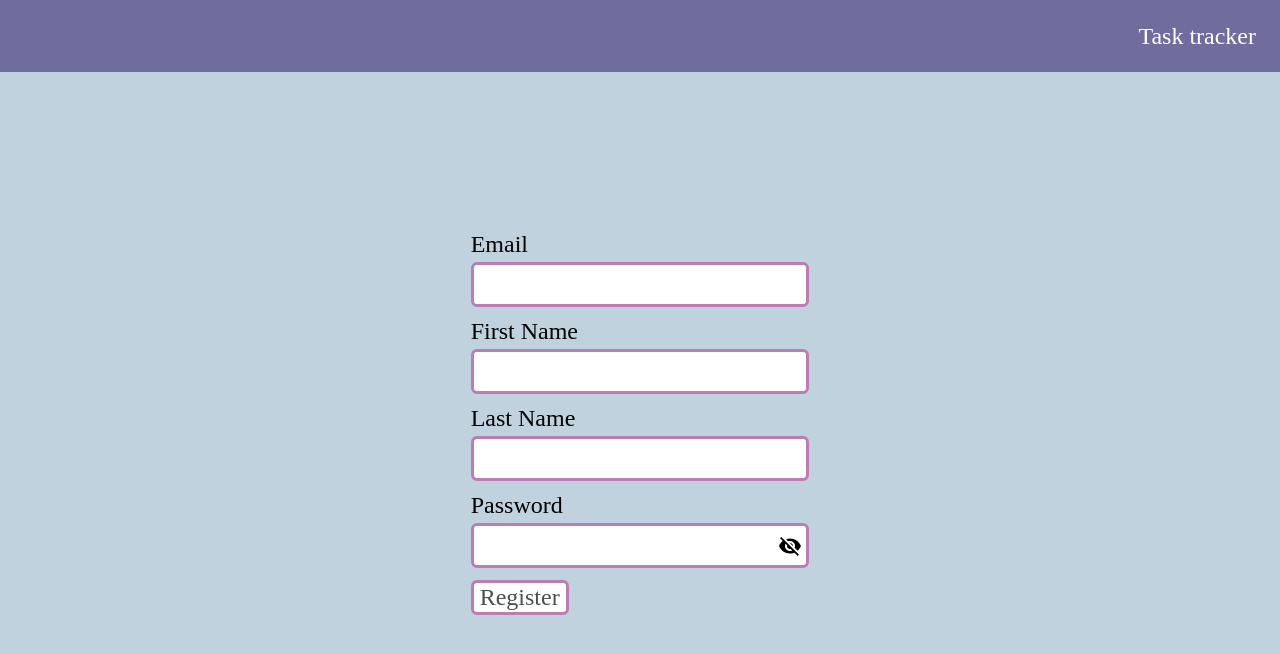
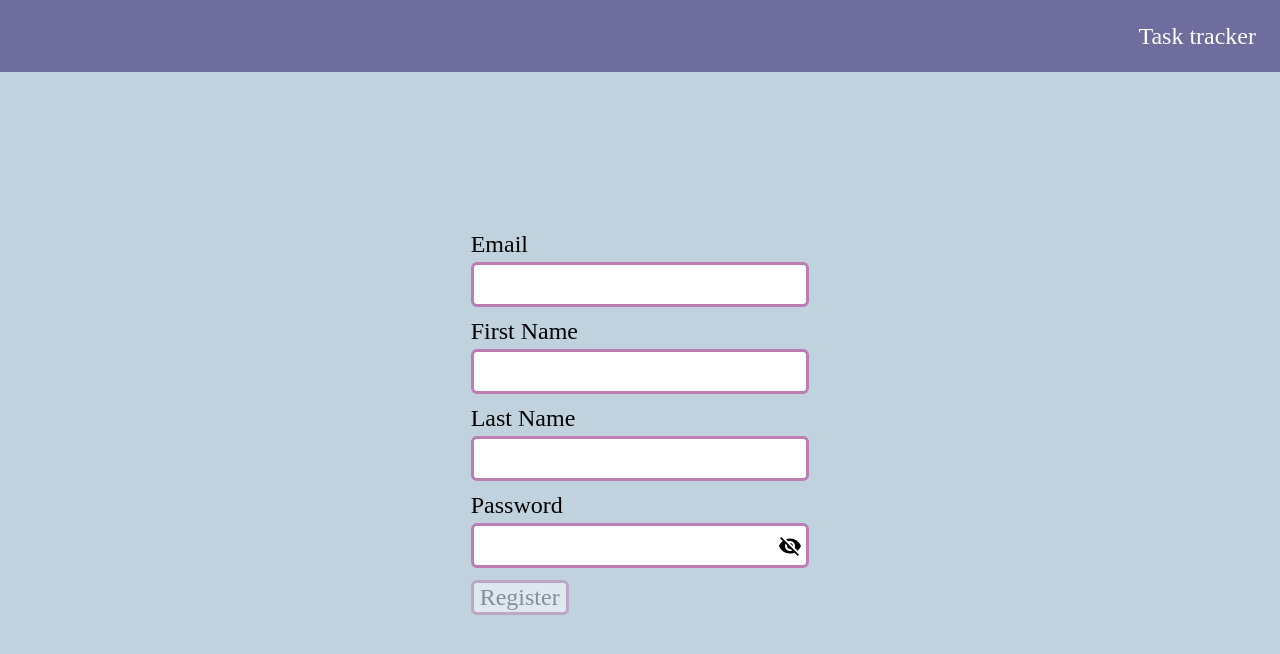
Before and after one commit to rav1ll/itis-frontend-app, a React (Create React App) app: page /registration in a window 1280 px wide. Shown: the top 654 px of the page. Built offline with nearby package versions, Linux system fonts and the light colour scheme.

Commit message:
check filled fields

```diff
--- a/src/pages/Login/index.js
+++ b/src/pages/Login/index.js
@@ -10,6 +10,7 @@ import useSharedValidation from "../../validators/useSharedValidation";
 import getFirstError from "../../validators/helpers/getFirstError";
 import emptyValidator from "../../validators/stringValidators/emptyValidator";
 import minLengthValidatorBuilder from "../../validators/stringValidators/minLengthValidatorBuilder";
+import useRequiredFieldsFilled from "../../validators/useRequiredFieldsFilled";
 
 const INITIAL_FORM_STATE = { login: "", password: "" };
 const VALIDATION_CONFIG = {
@@ -23,6 +24,8 @@ const VALIDATION_CONFIG = {
 export default function Index () {
   const [formState, setFormState] = useState(INITIAL_FORM_STATE);
   const [errorsState, isHasError] = useSharedValidation(formState, VALIDATION_CONFIG);
+
+  const isRequiredFieldFilled = useRequiredFieldsFilled(formState,Object.keys(INITIAL_FORM_STATE));
 
   const [eyeState, setEyeState] = useState(true);
   const onAyeClick = useCallback(() => {
@@ -51,7 +54,7 @@ export default function Index () {
             onEyeClick={onAyeClick}
             isHidden={eyeState}
           />
-          <Button type="submit" disabled={isHasError}>Log in</Button>
+          <Button type="submit" disabled={isHasError || !isRequiredFieldFilled}>Log in</Button>
     </OneFormLayout>
   );
 }
--- a/src/pages/Registration/index.js
+++ b/src/pages/Registration/index.js
@@ -12,6 +12,7 @@ import emptyValidator from "../../validators/stringValidators/emptyValidator";
 import latinNumbersValidator from "../../validators/stringValidators/latinNumbersValidator";
 import minLengthValidatorBuilder from "../../validators/stringValidators/minLengthValidatorBuilder";
 import maxLengthValidatorBuilder from "../../validators/stringValidators/maxLengthValidatorBuilder";
+import useRequiredFieldsFilled from "../../validators/useRequiredFieldsFilled";
 
 const INITIAL_FORM_STATE = {
     email: '',
@@ -50,6 +51,8 @@ export default function Registration() {
         setEyeState((state) => !state);
     }, []);
 
+    const isRequiredFieldFilled = useRequiredFieldsFilled(formState, Object.keys(INITIAL_FORM_STATE));
+
     const handleEvents = useHandleChangeField(setFormState);
 
     return <OneFormLayout>
@@ -87,6 +90,6 @@ export default function Registration() {
             onEyeClick={onAyeClick}
             isHidden={eyeState}
         />
-        <Button type="submit" disabled={isHasError}>Register</Button>
+        <Button type="submit" disabled={isHasError || !isRequiredFieldFilled}>Register</Button>
     </OneFormLayout>
 }
--- /dev/null
+++ b/src/validators/useRequiredFieldsFilled.js
@@ -0,0 +1,11 @@
+import {useEffect, useState} from "react";
+
+export default function useRequiredFieldsFilled(state, fields) {
+    const [isFilled, setIsFilled] = useState(false);
+
+    useEffect(() => {
+        setIsFilled(fields.every((field) => !!state[field]));
+    }, [state]);
+
+    return isFilled;
+}
```
